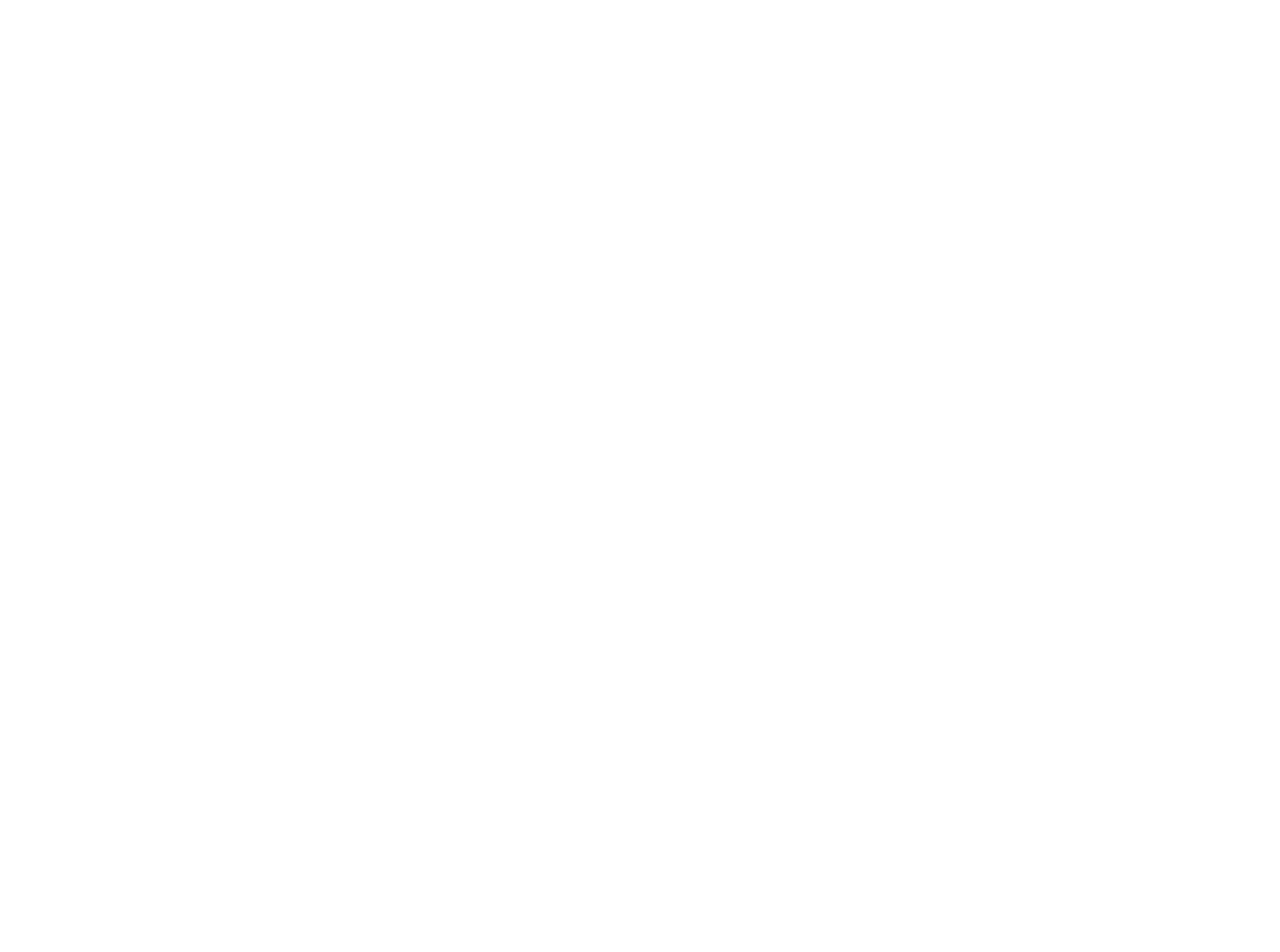
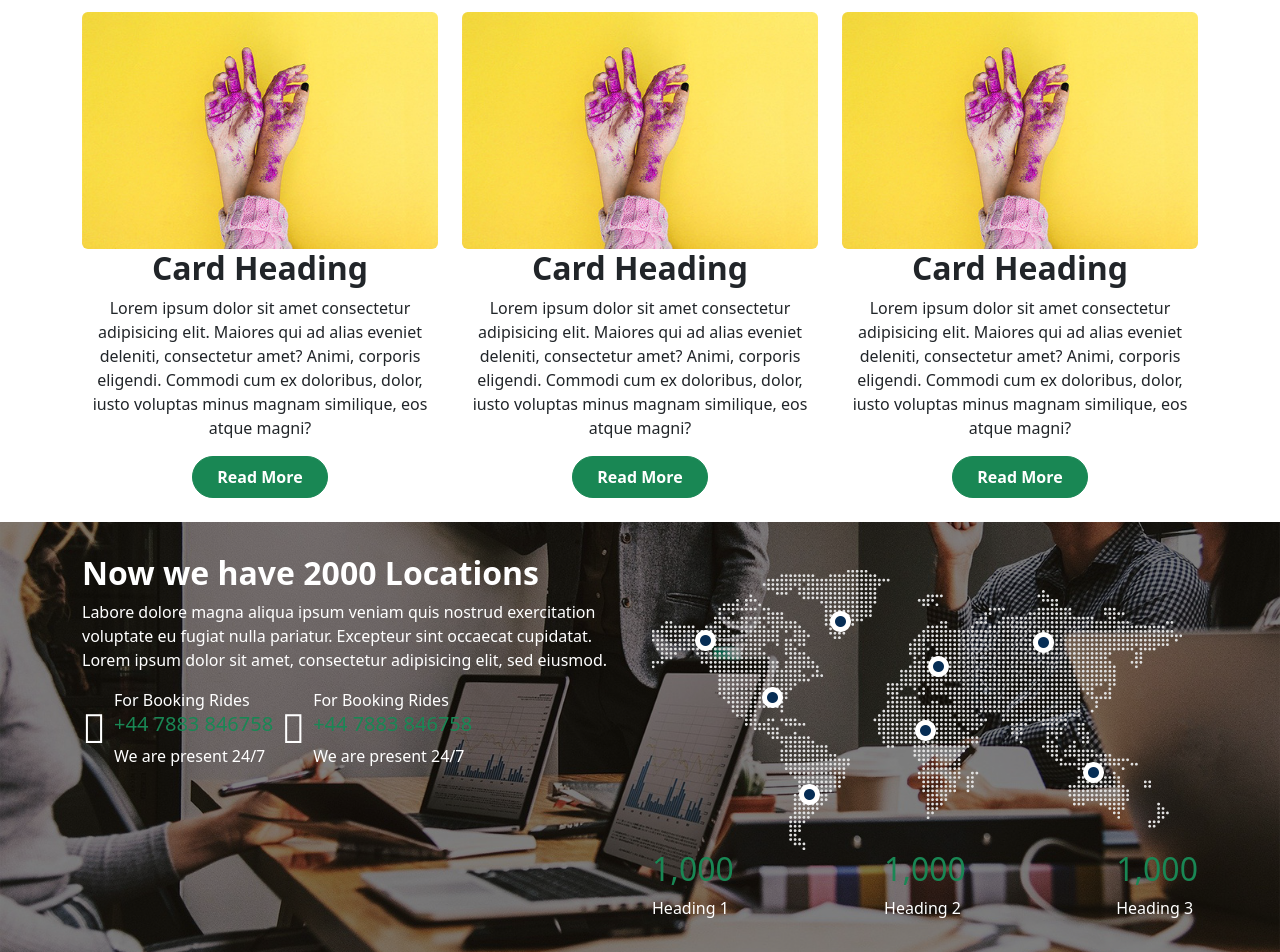
Before and after one commit to itisusama/tyre-site, a React (Vite) app: page / in a window 1280 px wide. Shown: the part 1697-2649 px from the top of the page. Before the commit the page ends 1189 px from the top, so only its background shows below. Built offline with nearby package versions, Linux system fonts and the light colour scheme.

Commit message:
Banner and some errors resolve

```diff
--- a/src/Home.jsx
+++ b/src/Home.jsx
@@ -1,6 +1,7 @@
-import React from 'react'
-import Carousel from './components/Carousel'
-import ImgText from './components/ImgText'
+import React from 'react';
+import Carousel from './components/Carousel';
+import ImgText from './components/ImgText';
+import Cards from './components/Cards';
 
 const Home = () => {
     const dynamicImgSrc = "images/img-new.jpg";
@@ -25,6 +26,80 @@
         <div className='ts-hr-line'></div>
         <div className='w-75 mx-auto'><p className='text-center'>Lorem ipsum dolor sit amet, consectetur adipiscing elit. Sed blandit fermentum justo. Vestibulum feugiat vehicula elit, at congue orci venenatis nec. Morbi hendrerit mauris vel arcu hendrerit, nec tristique purus auctor. Nullam euismod nunc nec dictum tempus. Integer malesuada felis vel justo aliquet, a tincidunt arcu vulputate. Quisque suscipit, ligula eu pharetra scelerisque, tortor ligula aliquam felis, sit amet fringilla odio lectus nec nunc. Ut auctor velit sit amet tortor efficitur, vel tincidunt purus pellentesque. Nunc quis odio sit amet velit ullamcorper rhoncus. Vivamus nec purus in elit hendrerit tincidunt. Proin a urna vel sapien vestibulum feugiat. Curabitur nec justo et justo tincidunt tincidunt. Integer in ultricies erat. Vestibulum ac eros eu turpis convallis bibendum ut non quam.</p></div>
      </div>
+     <Cards/>
+     <Cards/>
+
+    {/* Banner */}
+    <section className="pc-home-banner p-3 mt-3">
+      <div className="container mx-auto py-3">
+        <div className="row">
+          {/* 1 */}
+          <div className="col-lg-6">
+            <h2 className="text-white"><b>Now we have <span className="text-red">2000</span> Locations</b></h2>
+            <div>
+              <p className="text-white">Labore dolore magna aliqua ipsum veniam quis nostrud exercitation voluptate eu fugiat nulla pariatur. Excepteur sint occaecat cupidatat. Lorem ipsum dolor sit amet, consectetur adipisicing elit, sed eiusmod.</p>
+            </div>
+            {/* Banner Icons Box */}
+            <div className="pc-bi-box">
+              {/* Icons */}
+              <div className="pc-home-banner-icon d-flex gap-2 align-items-center">
+                <div><i className="fa-solid fa-phone fa-2xl"></i></div>
+                <div>
+                  <span className="d-block text-white">For Booking Rides</span>
+                  <h5 className="tc-text-color">+44 7883 846758</h5>
+                  <span className="d-block text-white">We are present 24/7</span>
+                </div>
+              </div>
+              {/* Icons */}
+              {/* Icons */}
+              <div className="pc-home-banner-icon d-flex gap-2 align-items-center">
+                <div><i className="fa-solid fa-phone fa-2xl"></i></div>
+                <div>
+                  <span className="d-block text-white">For Booking Rides</span>
+                  <h5 className="tc-text-color">+44 7883 846758</h5>
+                  <span className="d-block text-white">We are present 24/7</span>
+                </div>
+              </div>
+              {/* Icons */}
+            </div>
+            {/* Banner Icons Box */}
+          </div>
+          {/* 2 */}
+          <div className="col-lg-6 mt-3">
+            <div>
+              <img src={'images/map.png'} alt="map" className="img-fluid" />
+              {/* Numbers */}
+              <div className="pc-bannerNumbers">
+                {/* 1 */}
+                <div>
+                  <h2 className="tc-text-color">
+                    1,000
+                  </h2>
+                  <span className="d-block text-white">Heading 1</span>
+                </div>
+                {/* 2 */}
+                <div>
+                  <h2 className="tc-text-color">
+                    1,000
+                  </h2>
+                  <span className="d-block text-white">Heading 2</span>
+                </div>
+                {/* 3 */}
+                <div>
+                  <h2 className="tc-text-color">
+                    1,000
+                  </h2>
+                  <span className="d-block text-white">Heading 3</span>
+                </div>
+                {/* END */}
+              </div>
+              {/* Numbers */}
+            </div>
+          </div>
+          {/* End */}
+        </div>
+      </div>
+    </section>
     </>
   )
 }
--- a/src/assets/css/style.css
+++ b/src/assets/css/style.css
@@ -312,6 +312,34 @@
 
 .ts-hr-line{
     width: 100px;
-    height: 10px;
-    color: black;
+    height: 5px;
+    background-color: black;
+    margin: 0 auto;
 }
+.tc-home-banner{
+    background-color: var(--bs-dark);
+}
+.tc-text-color{
+    color: var(--bs-success);
+}
+.pc-home-banner {
+    background-image: linear-gradient(rgba(0, 0, 0, 0.5), rgba(0, 0, 0, 0.5)), url("/images/img-4.jpg");
+    background-size: cover;
+    background-repeat: no-repeat;
+    background-position: center;
+  }
+
+  .pc-home-banner-icon i {
+    color: #fff;
+    font-size: 40px;
+  }
+
+  .pc-bi-box {
+    display: flex;
+    gap: 0.5rem;
+  }
+
+  .pc-bannerNumbers {
+    display: flex;
+    justify-content: space-between;
+  }
--- /dev/null
+++ b/src/components/Cards.jsx
@@ -0,0 +1,45 @@
+import React from 'react';
+
+const Cards = () => {
+  return (
+    <>
+    <section className="container">
+      <div className="row">
+
+        <div className="col-lg-4 col-md-6 col-sm-12 mt-2 py-2 rounded">
+            <div>
+              <img src={'images/img-new.jpg'} alt="1" className='img-fluid rounded' />
+
+              <h2 className='fw-bolder text-center'>Card Heading</h2>
+              <p className='text-center'>Lorem ipsum dolor sit amet consectetur adipisicing elit. Maiores qui ad alias eveniet deleniti, consectetur amet? Animi, corporis eligendi. Commodi cum ex doloribus, dolor, iusto voluptas minus magnam similique, eos atque magni?</p>
+              <div className='d-flex justify-content-center'><button className='btn btn-success rounded-pill py-2 px-4'>Read More</button></div>
+            </div>
+        </div>
+
+        <div className="col-lg-4 col-md-6 col-sm-12 mt-2 py-2 rounded">
+            <div>
+              <img src={'images/img-new.jpg'} alt="1" className='img-fluid rounded' />
+
+              <h2 className='fw-bolder text-center'>Card Heading</h2>
+              <p className='text-center'>Lorem ipsum dolor sit amet consectetur adipisicing elit. Maiores qui ad alias eveniet deleniti, consectetur amet? Animi, corporis eligendi. Commodi cum ex doloribus, dolor, iusto voluptas minus magnam similique, eos atque magni?</p>
+              <div className='d-flex justify-content-center'><button className='btn btn-success rounded-pill py-2 px-4'>Read More</button></div>
+            </div>
+        </div>
+
+        <div className="col-lg-4 col-md-6 col-sm-12 mt-2 py-2 rounded">
+            <div>
+              <img src={'images/img-new.jpg'} alt="1" className='img-fluid rounded' />
+
+              <h2 className='fw-bolder text-center'>Card Heading</h2>
+              <p className='text-center'>Lorem ipsum dolor sit amet consectetur adipisicing elit. Maiores qui ad alias eveniet deleniti, consectetur amet? Animi, corporis eligendi. Commodi cum ex doloribus, dolor, iusto voluptas minus magnam similique, eos atque magni?</p>
+              <div className='d-flex justify-content-center'><button className='btn btn-success rounded-pill py-2 px-4'>Read More</button></div>
+            </div>
+        </div>
+
+      </div>
+    </section>
+    </>
+  )
+}
+
+export default Cards
```
Also changed, not shown: public/images/img-4.jpg (added), public/images/map.png (added).
